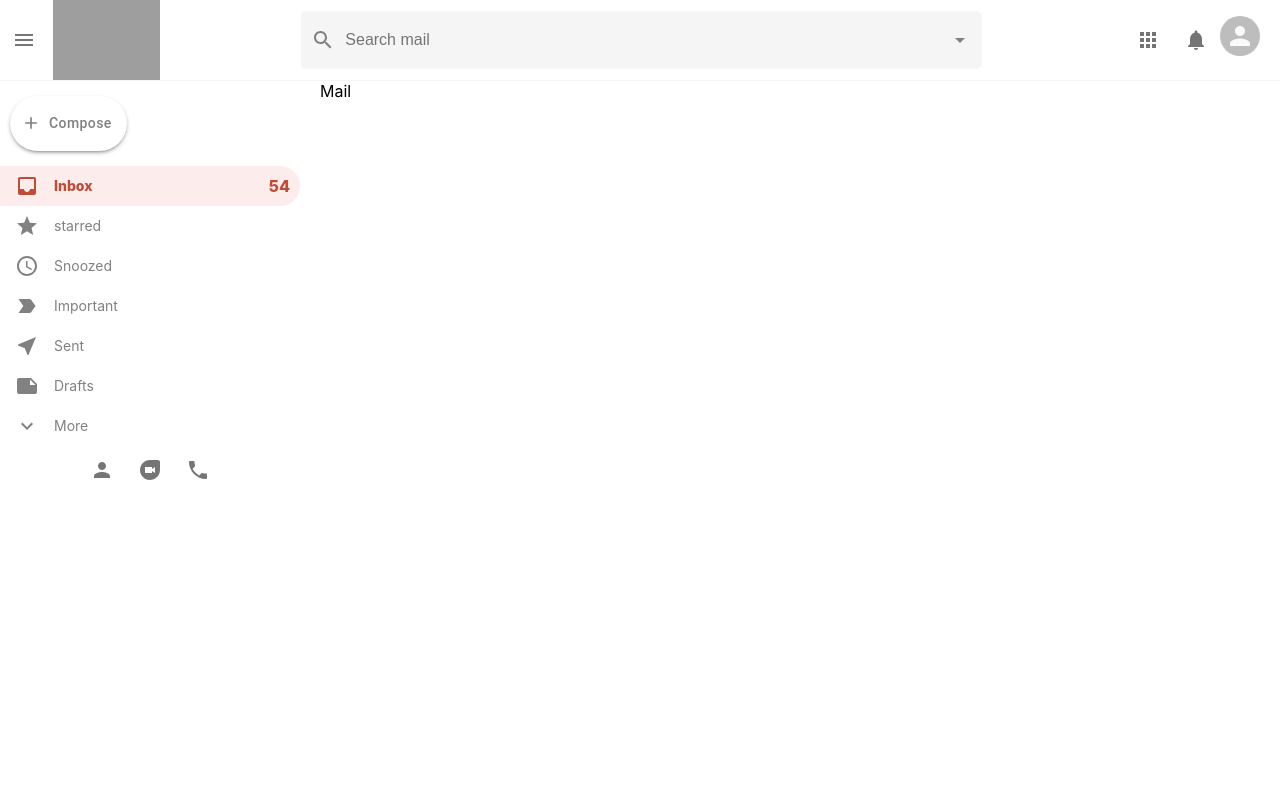
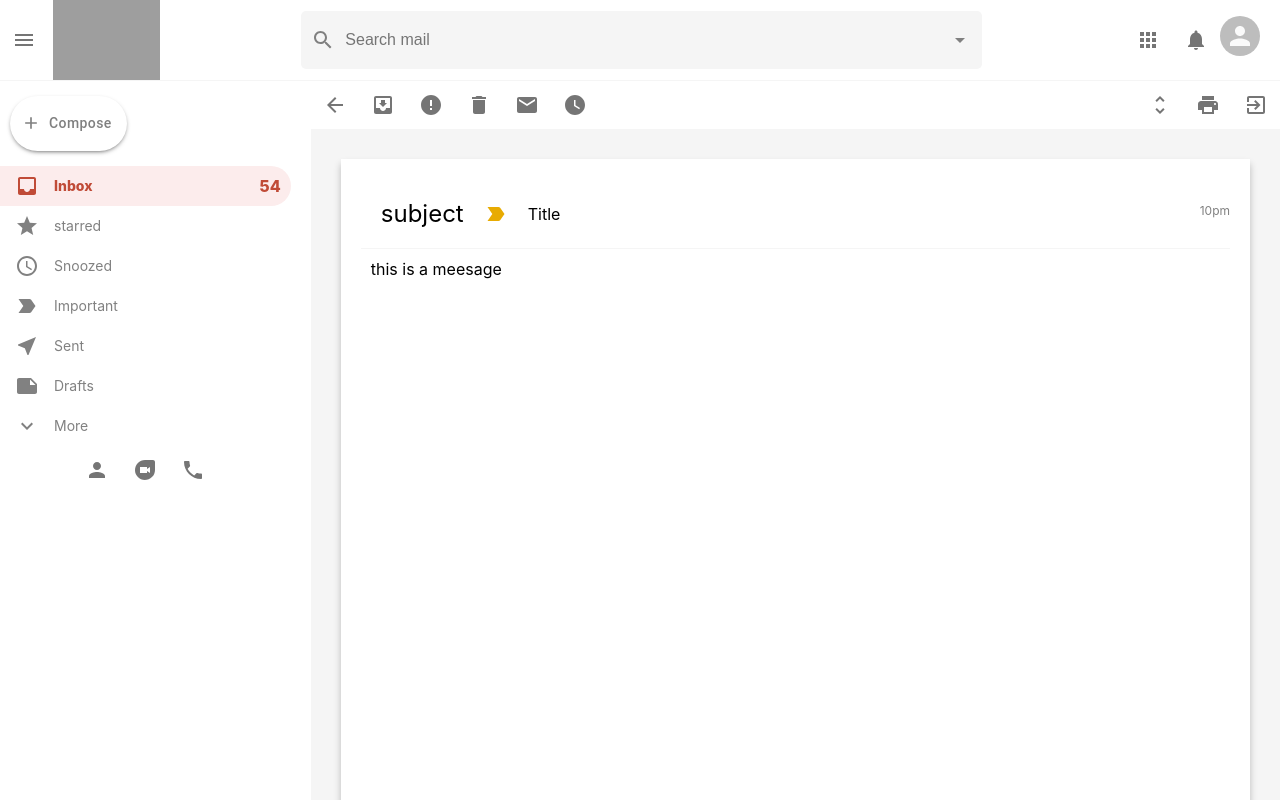
Before and after one commit to EvyatarHaim1/Gmail-React, a React (Create React App) app: page /mail in a window 1280 px wide. Shown: the top 800 px of the page. Built offline with nearby package versions, Linux system fonts and the light colour scheme; grey boxes are pictures that could not be loaded.

Commit message:
rendering a message by clicking with psudo values, and aheading topassing props which reusable values

```diff
--- a/src/components/Mail.js
+++ b/src/components/Mail.js
@@ -1,10 +1,69 @@
 import React from 'react'
+import {useHistory} from 'react-router-dom';
+import { IconButton } from '@material-ui/core'
+import ArrowBackIcon from '@material-ui/icons/ArrowBack';
+import MoveToInboxIcon from '@material-ui/icons/MoveToInbox';
+import ErrorIcon from '@material-ui/icons/Error';
+import DeleteIcon from '@material-ui/icons/Delete';
+import EmailIcon from '@material-ui/icons/Email';
+import WatchLaterIcon from '@material-ui/icons/WatchLater';
+import UnfoldMoreIcon from '@material-ui/icons/UnfoldMore';
+import PrintIcon from '@material-ui/icons/Print';
+import ExitToAppIcon from '@material-ui/icons/ExitToApp';
+import LabelImportantIcon from '@material-ui/icons/LabelImportant';
 import styled from 'styled-components'
 
 function Mail() {
+
+    const history = useHistory();
+
     return (
         <Div>
-            Mail
+            <div className="mail_tools">
+                <div className="mail_toolsLeft">
+                     <IconButton onClick={() => history.push("/")}>
+                         <ArrowBackIcon />
+                     </IconButton>
+                     <IconButton>
+                         <MoveToInboxIcon />
+                     </IconButton>
+                     <IconButton>
+                         <ErrorIcon />
+                     </IconButton>
+                     <IconButton>
+                         <DeleteIcon />
+                     </IconButton>
+                     <IconButton>
+                         <EmailIcon />
+                     </IconButton>
+                     <IconButton>
+                         <WatchLaterIcon />
+                     </IconButton>
+                </div>
+
+                <div className="mail_toolsRight">
+                     <IconButton>
+                         <UnfoldMoreIcon />
+                     </IconButton>
+                     <IconButton>
+                         <PrintIcon />
+                     </IconButton>
+                     <IconButton>
+                         <ExitToAppIcon />
+                     </IconButton>
+                </div>
+            </div>
+                <div className="mail_body">
+                    <div className="mail_bodyHeader">
+                        <h2>subject</h2>
+                        <LabelImportantIcon className="mail_important" />
+                        <p>Title</p>
+                        <p className="mail_time">10pm</p>
+                    </div>
+                    <div className="mail_bodyMessage">
+                        <p> this is a meesage </p>
+                    </div>
+                </div>
         </Div>
     )
 }
@@ -12,5 +71,64 @@
 export default Mail
 
 const Div = styled.div`
+   flex: 1;
+   background-color: whitesmoke;
 
+   .mail_tools{
+       display: flex;
+       justify-content: space-between;
+       background-color: white;
+   }
+
+    .mail_toolsLeft{
+       display: flex;
+   }
+   .mail_toolsRight{
+
+   }
+
+   .mail_body{
+       display: flex;
+       flex-direction: column;
+       margin: 30px;
+       background-color: white;
+       padding: 20px;
+       height: 100vh;
+       box-shadow: 0px 5px 7px 0px rgba(0,0,0,0.24);
+   }
+
+   .mail_bodyHeader{
+       display: flex;
+       align-items: center;
+       border-bottom: 1px solid whitesmoke;
+       padding: 20px;
+       position: relative;
+   }
+
+   .mail_bodyHeader > h2 {
+       font-weight: 400;
+       margin-right: 20px;
+   }
+
+ .mail_bodyHeader > p {
+     margin-left: 20px;
+ }
+
+   .mail_important{
+       color: #e8ab02 !important;
+   }
+
+   .mail_bodyMessage > p {
+       padding: 10px;
+       margin-right: 20px;
+       overflow-wrap: break-break-word;
+   }
+
+   .mail_time {
+       position: absolute;
+       top: 24px;
+       right: 0;
+       font-size: 12px;
+       color: gray;
+   }
 `
```
Also changed, not shown: 1 other file (tests, documents, lock files or other folders).
